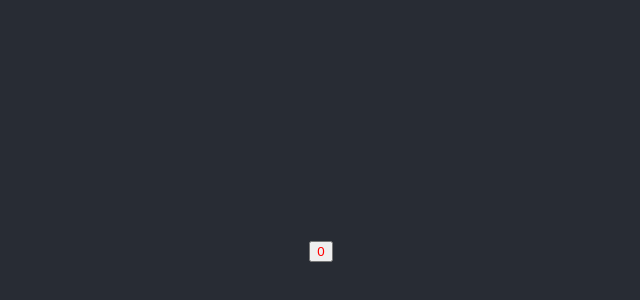
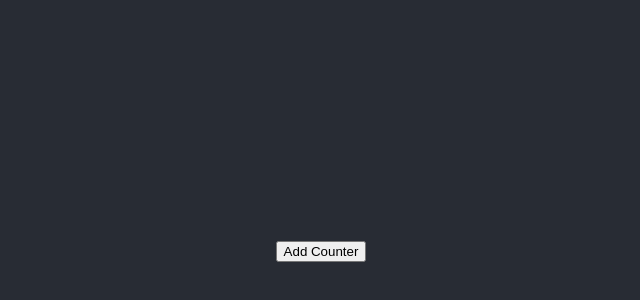
Before and after one commit to JMcWhorter150/react_counter, a React (Create React App) app: page / in a window 1280 px wide. Shown: the part 154-454 px from the top of the page, without its empty margins (319-959 px from the left). Built offline with nearby package versions, Linux system fonts and the light colour scheme.

Commit message:
Adds the ability to add multiple buttons

```diff
--- a/src/CounterApp.js
+++ b/src/CounterApp.js
@@ -6,23 +6,37 @@ class CounterApp extends React.Component {
         super(props);
 
         this.state = {
-            counter: 0,
-            color: 'red'
+            buttons: []
         }
     }
 
     render() {
         return (
         <div>
-            <CounterButton counter={this.state.counter} countUp={this._countUp} color={this.state.color} />
+            {this.state.buttons.map((counter, i) => (
+                <CounterButton key={i} counter={counter.counter} index={i} countUp={this._countUp} color={counter.color} />
+            ))}
+            <button onClick={this._addButton}>Add Counter</button>
         </div>
         )
     }
 
-    _countUp = () => {
+    _countUp = (index) => {
+        const newButtons = [...this.state.buttons];
+        newButtons[index] = {
+            counter: this.state.buttons[index].counter + 1,
+            color: this.state.buttons[index].counter % 2 === 0 ? 'green' : 'red'
+        };
         this.setState({
-            counter: this.state.counter + 1,
-            color: this.state.counter % 2 === 0 ? 'green' : 'red'
+            buttons: newButtons
+        })
+    }
+
+    _addButton = () => {
+        const newButtons = [...this.state.buttons];
+        this.setState({
+            buttons: [...this.state.buttons,
+            {counter: 0, color: 'green'}]
         })
     }
 }
--- a/src/CounterButton.js
+++ b/src/CounterButton.js
@@ -1,7 +1,7 @@
 import React from 'react';
 
-function CounterButton({counter, countUp, color}) {
-    const styles = {color}
-    return <button onClick={countUp} style={styles}>{counter}</button>
+function CounterButton({counter, countUp, color, index}) {
+    const styles = {color};
+    return <button onClick={() => {countUp(index)}} style={styles}>{counter}</button>
 }
 export default CounterButton;
```
